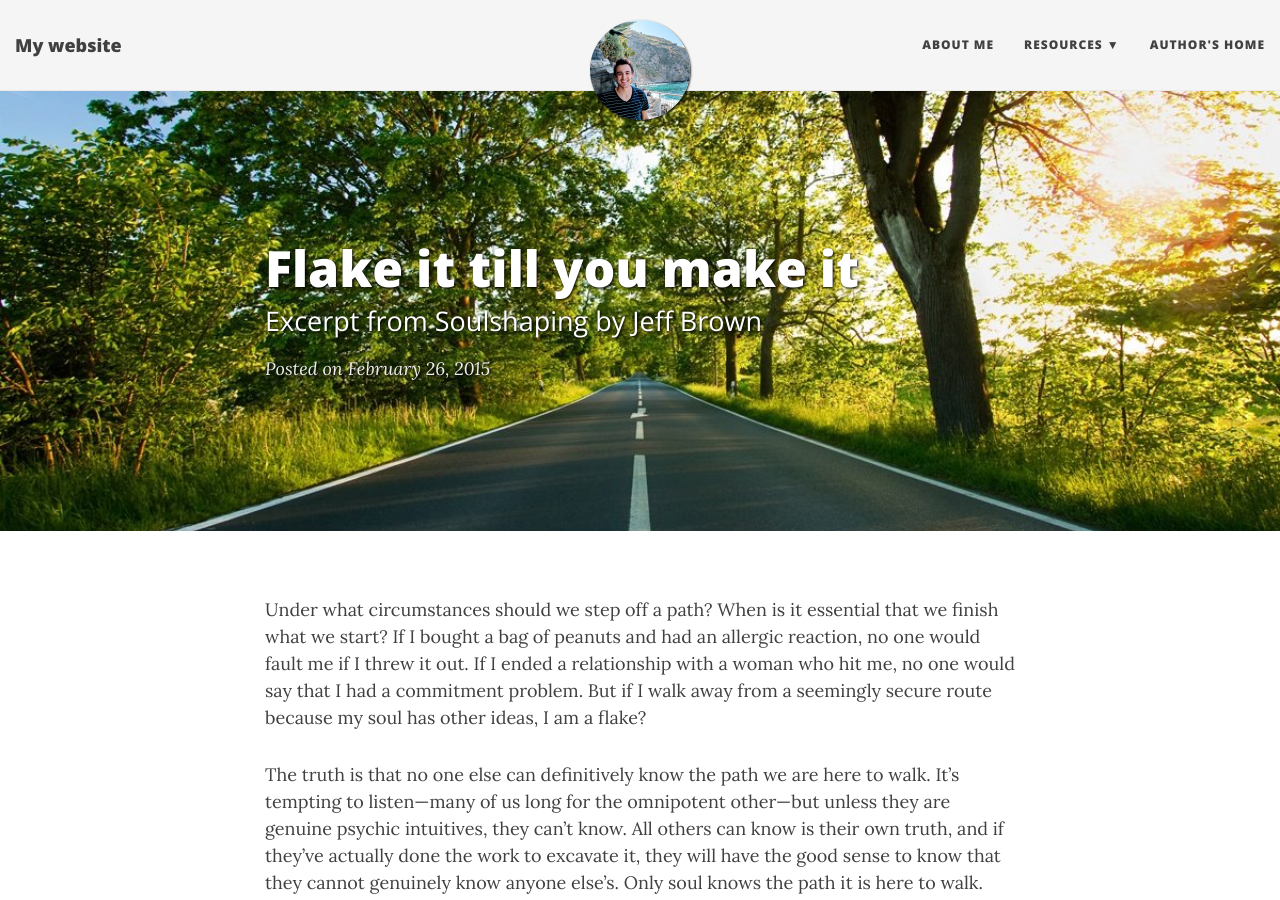
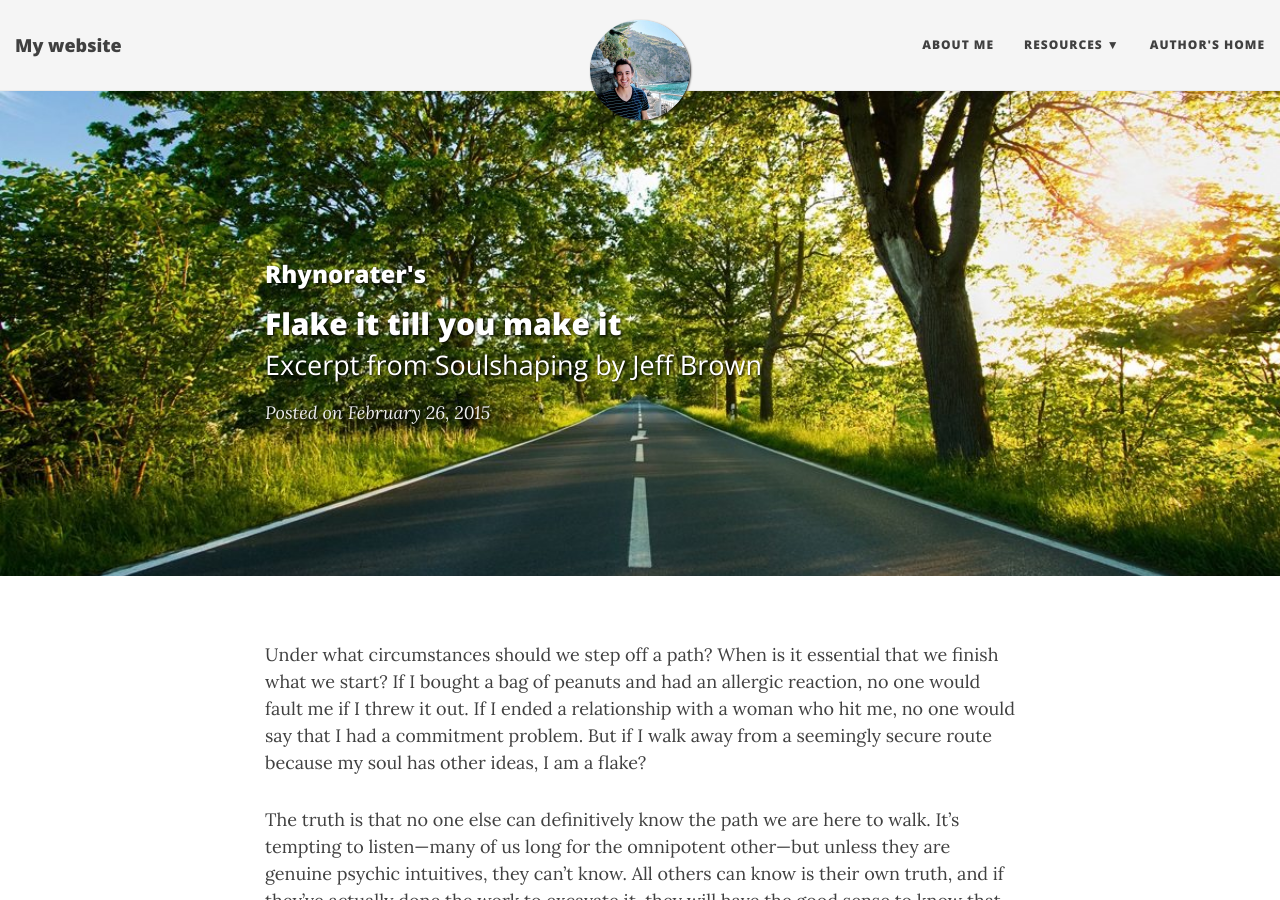
Before and after one commit to Rhynorater/rhynorater.github.io, a Jekyll site: the page built from _posts/2015-02-26-flake-it-till-you-make-it.md, in a window 1280 px wide and 900 px high. Built offline with Jekyll 4.4.1, drawn with Linux system fonts in a browser that asks for light colours; nearby versions of some CDN libraries.

Commit message:
fixing spacing

```diff
--- a/_includes/header.html
+++ b/_includes/header.html
@@ -25,7 +25,8 @@
     <div class="row">
       <div class="col-lg-8 col-lg-offset-2 col-md-10 col-md-offset-1">
         <div class="{{ include.type }}-heading">
-          <h1>{% if page.title %}{{ page.title }}{% else %}<br/>{% endif %}</h1>
+	  <h3> Rhynorater's</h3>
+          <h2>{% if page.title %}{{ page.title }}{% else %}<br/>{% endif %}</h2>
 		  {% if page.subtitle %}
 		    {% if include.type == "page" %}
             <hr class="small">
@@ -50,7 +51,8 @@
     <div class="row">
       <div class="col-lg-8 col-lg-offset-2 col-md-10 col-md-offset-1">
         <div class="{{ include.type }}-heading">
-          <h1>{% if page.title %}{{ page.title }}{% else %}<br/>{% endif %}</h1>
+	  <h3> Rhynorater's</h3>
+          <h2>{% if page.title %}{{ page.title }}{% else %}<br/>{% endif %}</h2>
 		  {% if page.subtitle %}
 		    {% if include.type == "page" %}
             <hr class="small">
--- a/index.html
+++ b/index.html
@@ -1,6 +1,6 @@
 ---
 layout: page
-title: Rhynorater's InfoSec Blog
+title: InfoSec Blog
 subtitle: Quick write-ups and things I think are interesting
 use-site-title: true
 ---
```
